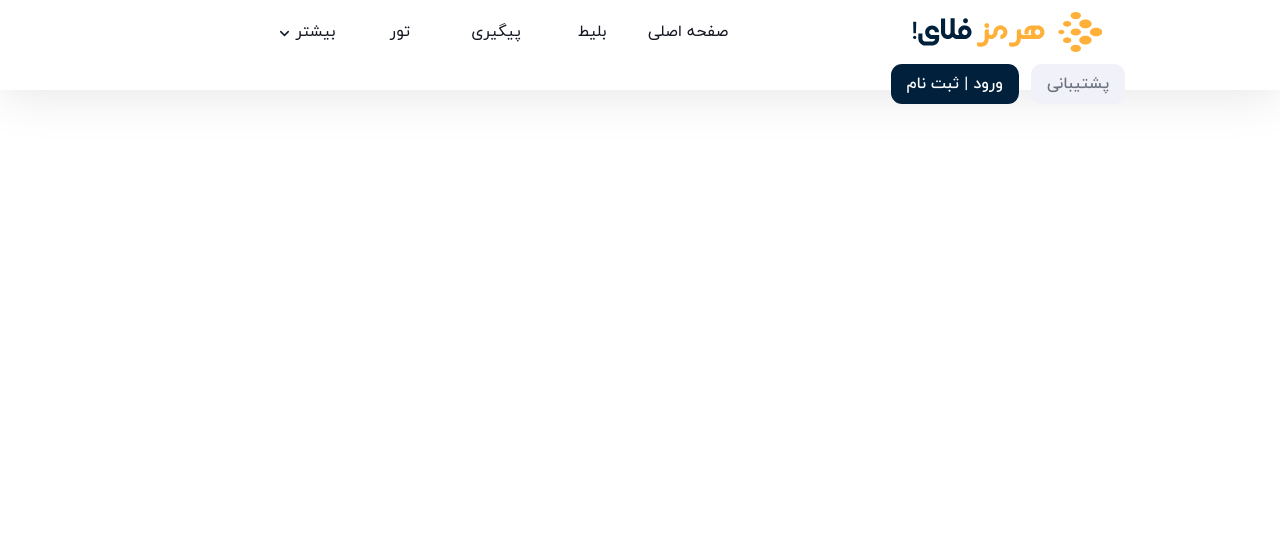
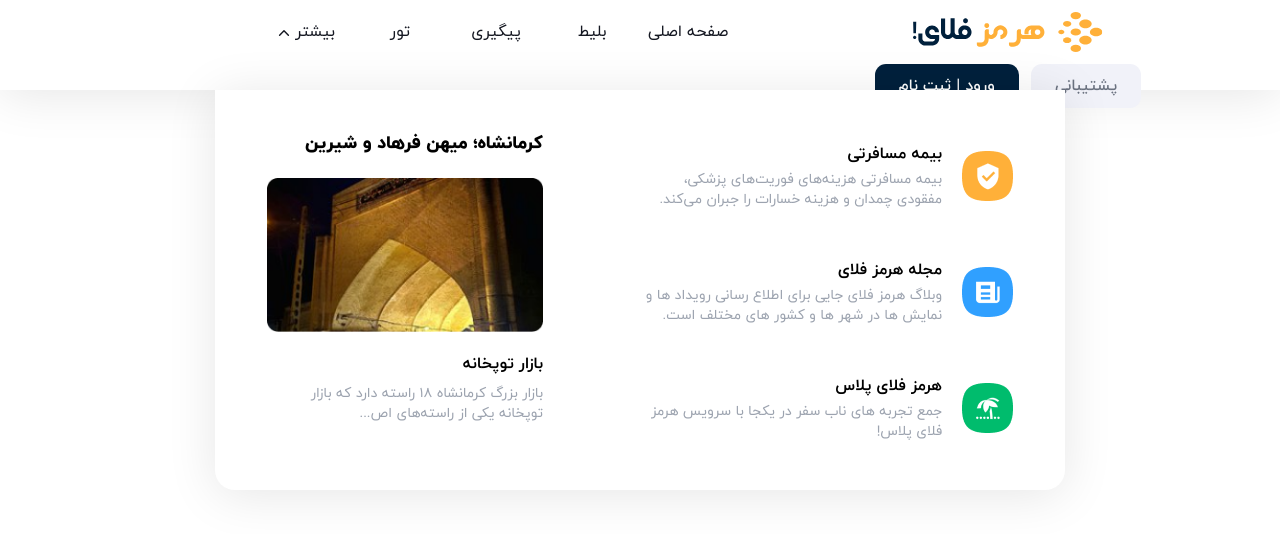
Before and after one commit to iammazdak/Flight-booking-website, a website: page public/index.html in a window 1280 px wide. Both pictures are taken after a click on the item "بیشتر". Drawn offline with Linux system fonts and the light colour scheme.

Commit message:
optimized js

```diff
--- a/public/index.html
+++ b/public/index.html
@@ -40,13 +40,14 @@
             <div class="grow flex justify-center items-center">
                 <ul class="w-full flex justify-center items-center text-Black">
                     <li class="w-24 flex justify-center p-1 select-none"><a href="#">صفحه اصلی</a></li>
-                    <li class="w-24 flex justify-center p-2 select-none"><a href="#">بلیط</a></li>
+                    <li class="w-24 flex justify-center p-1 select-none"><a href="#">بلیط</a></li>
                     <li class="w-24 flex justify-center p-1 select-none"><a href="#">پیگیری</a></li>
                     <li class="w-24 flex justify-center p-1 select-none"><a href="#">تور</a></li>
                     <li class="w-24 flex justify-center p-1 select-none cursor-pointer" id="megamenu-btn">
                         بیشتر
-                        <svg id="megamenu-btn-icon" class="m-1 mt-1.5 duration-300" width="15" height="15" viewBox="0 0 20 20" fill="none" xmlns="http://www.w3.org/2000/svg">
-                            <path d="M5 7.5L10 12.5L15 7.5" stroke="#131A29" stroke-width="2" stroke-linecap="round" stroke-linejoin="round"/>
+
+                        <svg id="megamenu-btn-icon" class="m-1 mt-1.5 duration-300 rotate-180" width="14" height="14" xmlns="http://www.w3.org/2000/svg" fill="none" viewBox="0 0 24 24" stroke-width="2.5" stroke="currentColor">
+                            <path stroke-linecap="round" stroke-linejoin="round" d="M4.5 15.75l7.5-7.5 7.5 7.5" />
                         </svg>
                     </li>
                 </ul>
@@ -57,7 +58,7 @@
             </div>
         </div>
 
-        <div id="megamenu" class="flex-row justify-center hidden">
+        <div id="megamenu" class="flex flex-row justify-center hidden">
             <div class="w-[850px] h-[400px] bg-white shadow-custom rounded-b-[20px]">
                 <div class="flex flex-row justify-between m-10">
 
--- a/public/script.js
+++ b/public/script.js
@@ -5,14 +5,19 @@ let megaMenu = $.getElementById("megamenu")
 let megaMenubtnIcon = $.getElementById("megamenu-btn-icon")
 let body = $.getElementById("body")
 
+// megamenuBtn.addEventListener("click", function () {
+//     if (megaMenu.style.display === "none") {
+//         body.style.overflow = "hidden"
+//         megaMenu.style.display = "flex"
+//         megaMenubtnIcon.style.rotate = "180deg"
+//     } else {
+//         body.style.overflow = "auto"
+//         megaMenu.style.display = "none"
+//         megaMenubtnIcon.style.rotate = "360deg"
+//     }
+// })
 megamenuBtn.addEventListener("click", function () {
-    if (megaMenu.style.display === "none") {
-        body.style.overflow = "hidden"
-        megaMenu.style.display = "flex"
-        megaMenubtnIcon.style.rotate = "180deg"
-    } else {
-        body.style.overflow = "auto"
-        megaMenu.style.display = "none"
-        megaMenubtnIcon.style.rotate = "360deg"
-    }
+    megaMenu.classList.toggle('hidden');
+
+    megaMenubtnIcon.classList.toggle('rotate-180')
 })
--- a/src/css/tailwind.css
+++ b/src/css/tailwind.css
@@ -11,7 +11,7 @@
 
 @layer components {
     .btn {
-        @apply py-2 px-4 font-medium rounded-[11px] hover:shadow-md;
+        @apply py-2.5 px-6 font-medium rounded-[11px] hover:shadow-md;
     }
 
     .btn-primary {
```
Also changed, not shown: public/build/main.css.
